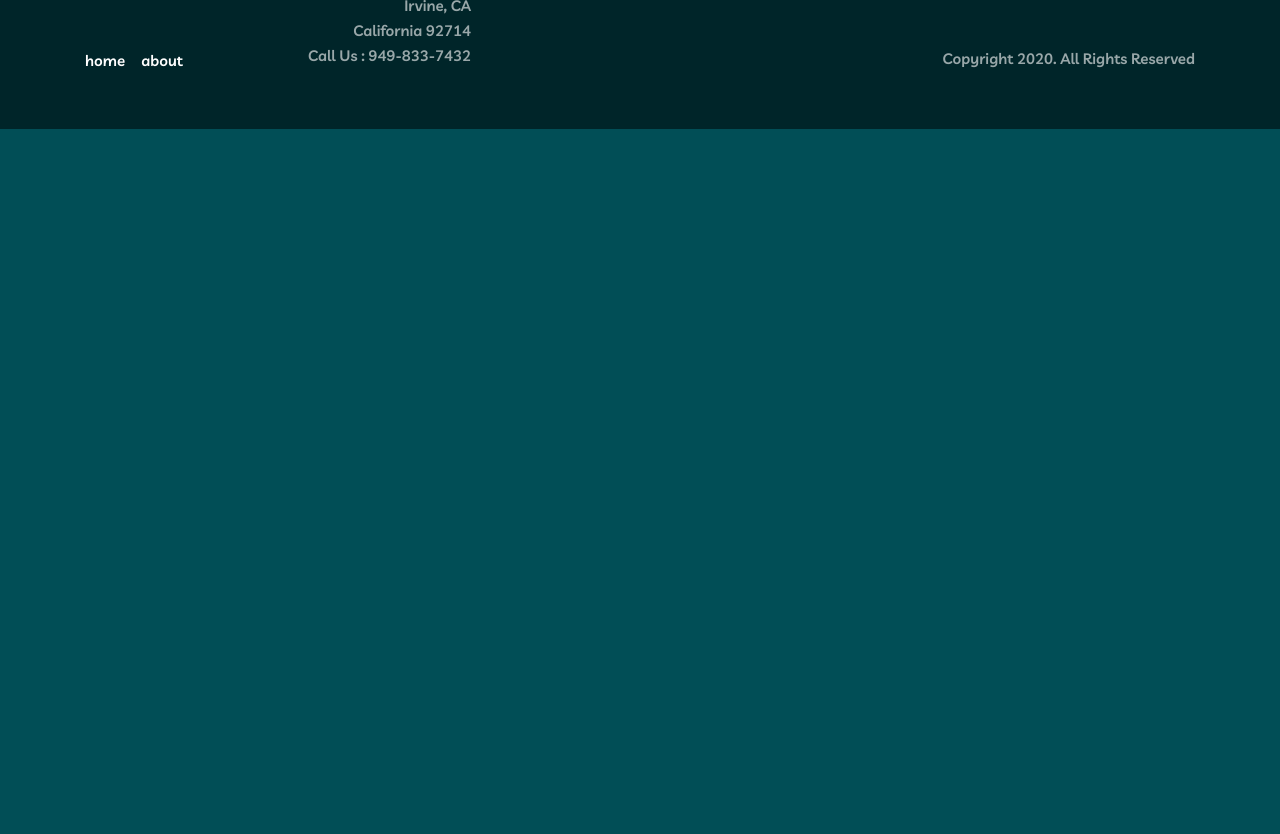
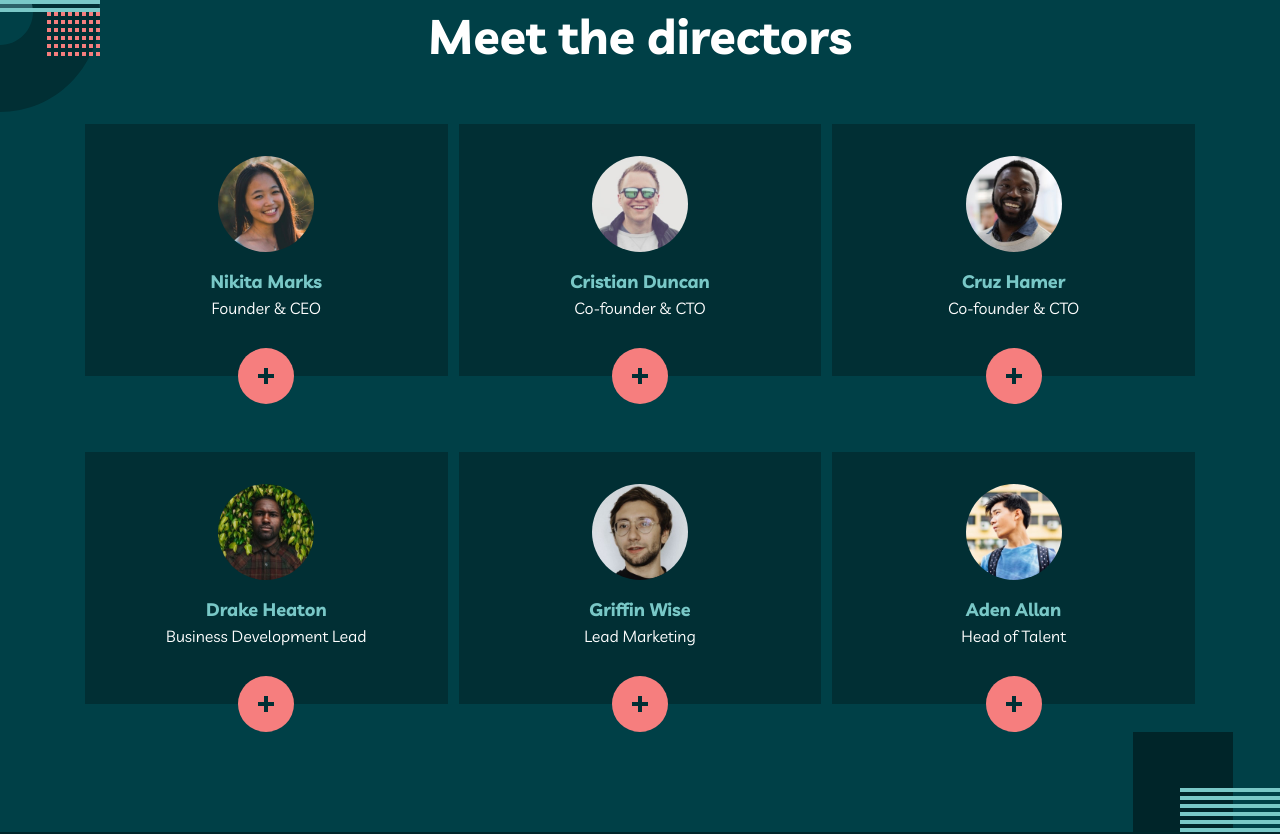
Before and after one commit to David-Henery4/myteam, a Next.js app: page /about in a window 1280 px wide. Shown: the part 540-1374 px from the top of the page. Before the commit the page ends 800 px from the top, so only its background shows below. Built offline with nearby package versions, Linux system fonts and the light colour scheme.

Commit message:
directors-section-added

```diff
--- a/src/app/about/page.jsx
+++ b/src/app/about/page.jsx
@@ -1,31 +1,10 @@
-import { BodyText } from "@/components/shared";
-import { AboutAndMobilePattern } from "../../../public/assets";
+import { AboutHeader, DirectorsSection } from "@/components/about";
 
 const About = () => {
   return (
     <main className="grid grid-cols-mainGridMob xtraSmTab:grid-cols-mainGridTab lgTab:grid-cols-mainGridLgTab">
-      <header className="relative overflow-hidden w-full pt-20 pb-[108px] col-start-1 col-end-13 grid grid-cols-mainGridMob xtraSmTab:grid-cols-mainGridTab lgTab:grid-cols-mainGridLgTab">
-        <AboutAndMobilePattern className="absolute -bottom-[100px] -right-[100px] tab:-bottom-0" />
-        <div className="w-full col-start-2 col-end-12 max-w-[1110px] mx-auto flex flex-col justify-center items-center gap-4 text-center lgTab:gap-8 medDesk:text-left medDesk:flex-row medDesk:justify-start medDesk:items-start medDesk:gap-[177px]">
-          <h1 className="font-bold text-[40px] leading-[40px] xtraSmTab:text-[64px] xtraSmTab:leading-[64px] medDesk:leading-[100px]">
-            About
-          </h1>
-          <div>
-            <div className="w-[50px] h-1 hidden bg-primaryRed medDesk:block"></div>
-            <div className="max-w-[457px] mx-auto medDesk:max-w-[762px] medDesk:pr-8 medDesk:mt-10">
-              <BodyText>
-                <span className="lgTab:text-lg">
-                  We help companies build dynamic teams made up of top global
-                  talent. Using our network of passionate professionals we drive
-                  innovation and deliver incredible outcomes. Talented, diverse
-                  teams shape the best products and experiences. We’ll bring
-                  those teams to you.
-                </span>
-              </BodyText>
-            </div>
-          </div>
-        </div>
-      </header>
+      <AboutHeader/>
+      <DirectorsSection/>
     </main>
   );
 };
--- /dev/null
+++ b/src/components/about/AboutHeader.jsx
@@ -0,0 +1,31 @@
+import { BodyText } from "../shared";
+import { AboutAndMobilePattern } from "../../../public/assets";
+
+const AboutHeader = () => {
+  return (
+    <header className="relative overflow-hidden w-full pt-20 pb-[108px] col-start-1 col-end-13 grid grid-cols-mainGridMob xtraSmTab:grid-cols-mainGridTab lgTab:grid-cols-mainGridLgTab">
+      <AboutAndMobilePattern className="absolute -bottom-[100px] -right-[100px] tab:-bottom-0" />
+      <div className="w-full col-start-2 col-end-12 max-w-[1110px] mx-auto flex flex-col justify-center items-center gap-4 text-center lgTab:gap-8 medDesk:text-left medDesk:flex-row medDesk:justify-start medDesk:items-start medDesk:gap-[177px]">
+        <h1 className="font-bold text-[40px] leading-[40px] xtraSmTab:text-[64px] xtraSmTab:leading-[64px] medDesk:leading-[100px]">
+          About
+        </h1>
+        <div>
+          <div className="w-[50px] h-1 hidden bg-primaryRed medDesk:block"></div>
+          <div className="max-w-[457px] mx-auto medDesk:max-w-[762px] medDesk:pr-8 medDesk:mt-10">
+            <BodyText>
+              <span className="lgTab:text-lg">
+                We help companies build dynamic teams made up of top global
+                talent. Using our network of passionate professionals we drive
+                innovation and deliver incredible outcomes. Talented, diverse
+                teams shape the best products and experiences. We’ll bring those
+                teams to you.
+              </span>
+            </BodyText>
+          </div>
+        </div>
+      </div>
+    </header>
+  );
+}
+
+export default AboutHeader
--- /dev/null
+++ b/src/components/about/ClientSection.jsx
@@ -0,0 +1,9 @@
+
+
+const ClientSection = () => {
+  return (
+    <section>ClientSection</section>
+  )
+}
+
+export default ClientSection
--- /dev/null
+++ b/src/components/about/DirectorsBox.jsx
@@ -0,0 +1,30 @@
+import Image from "next/image";
+import { HeadingThree } from "../shared";
+import { CrossIcon } from "../../../public/assets";
+
+const DirectorsBox = ({id, img, role, name}) => {
+  return (
+    <div key={id} className="grid grid-rows-directorsBox">
+
+      <div className="bg-secondaryDarkVeryGreen pt-8 px-6 pb-14 row-start-1 row-end-3 col-start-1 col-end-2 flex flex-col justify-center items-center gap-4">
+        <div className="h-24 w-24 rounded-full overflow-hidden">
+          <Image src={img} alt="Headshot of director" />
+        </div>
+        <div>
+          <HeadingThree>
+            <span className="text-secondaryLightBlue">{name}</span>
+          </HeadingThree>
+          <p>{role}</p>
+        </div>
+      </div>
+
+      {/* Icon */}
+      <div className="p-5 bg-primaryRed rounded-full grid place-items-center col-start-1 col-end-2 row-start-2 row-end-4 justify-self-center hover:cursor-pointer">
+        <CrossIcon />
+      </div>
+
+    </div>
+  );
+}
+
+export default DirectorsBox
--- /dev/null
+++ b/src/components/about/DirectorsSection.jsx
@@ -0,0 +1,24 @@
+import directorsData from "@/data/directorsData";
+import { SecondaryHeading} from "../shared";
+import { DirectorsBox } from ".";
+import { AboutPatternTwoContactOne, HomePatternFour} from "../../../public/assets";
+
+const DirectorsSection = () => {
+  return (
+    <section className="relative overflow-hidden py-[88px] col-start-1 col-end-13 grid grid-cols-mainGridMob xtraSmTab:grid-cols-mainGridTab tab:py-[100px] lgTab:grid-cols-mainGridLgTab bg-secondaryGreen">
+      <AboutPatternTwoContactOne className="absolute -top-[100px] -left-[100px] tab:-top-0" />
+      <div className="col-start-2 col-end-12 w-full text-center max-w-[1110px] mx-auto">
+        <SecondaryHeading>Meet the directors</SecondaryHeading>
+
+        <div className="mt-12 max-w-[573px] mx-auto grid mob:grid-cols-directorsContainer gap-y-6 gap-x-[11px] medTab:gap-y-12 lgTab:mt-16 desk:gap-x-[30px] medDesk:max-w-none">
+          {directorsData.map((item) => {
+            return <DirectorsBox key={item.id} {...item} />;
+          })}
+        </div>
+      </div>
+      <HomePatternFour className="absolute bottom-0 -right-[50px] mob:-right-0" />
+    </section>
+  );
+};
+
+export default DirectorsSection;
--- /dev/null
+++ b/src/components/about/index.js
@@ -0,0 +1,5 @@
+import AboutHeader from "./AboutHeader";
+import DirectorsSection from "./DirectorsSection";
+import DirectorsBox from "./DirectorsBox";
+
+export { AboutHeader, DirectorsSection, DirectorsBox };
--- a/src/data/directorsData.js
+++ b/src/data/directorsData.js
@@ -1,11 +1,54 @@
-
+import { avatarAden, avatarCristian, avatarDrake, avatarGriffin, avatarCruz, avatarNikita } from "../../public/assets";
 
 const directorsData = [
   {
     id: 1,
-    name: "",
-    quote: "",
-    role: "",
-    img: ""
+    name: "Nikita Marks",
+    quote:
+      "It always amazes me how much talent there is in every corner of the globe",
+    role: "Founder & CEO",
+    img: avatarNikita,
+  },
+  {
+    id: 2,
+    name: "Cristian Duncan",
+    quote:
+      "Distributed teams required unique processes. You need to approach work in a new way",
+    role: "Co-founder & CTO",
+    img: avatarCristian,
+  },
+  {
+    id: 3,
+    name: "Cruz Hamer",
+    quote:
+      "Technology is at the forefront of enabling distributed teams. That's where we come in",
+    role: "Co-founder & CTO",
+    img: avatarCruz,
+  },
+  {
+    id: 4,
+    name: "Drake Heaton",
+    quote:
+      "Hiring similar people from similar backgrounds is a surefire way to stunt innovation",
+    role: "Business Development Lead",
+    img: avatarDrake,
+  },
+  {
+    id: 5,
+    name: "Griffin Wise",
+    quote:
+      "Unique perspectives shape unique products, which is what you need to survive these days",
+    role: "Lead Marketing",
+    img: avatarGriffin,
+  },
+  {
+    id: 6,
+    name: "Aden Allan",
+    quote:
+      "Empowered teams create truly amazing products. Set the north star and let them follow it",
+    role: "Head of Talent",
+    img: avatarAden,
   },
 ];
+
+export default directorsData
--- a/tailwind.config.js
+++ b/tailwind.config.js
@@ -39,6 +39,11 @@ module.exports = {
       mainGridMob: "24px repeat(10,1fr) 24px",
       mainGridTab: "40px repeat(10,1fr) 40px",
       mainGridLgTab: "80px repeat(10,1fr) 80px",
+      directorsContainer: "repeat( auto-fit, minmax(280px,1fr))",
+      // directorsContainerLg: "repeat( auto-fit, minmax(320px,1fr))",
+    },
+    gridTemplateRows: {
+      directorsBox: "1fr 28px 28px",
     },
     extend: {},
   },
```
Also changed, not shown: public/assets/index.js (+19 -0 lines).
